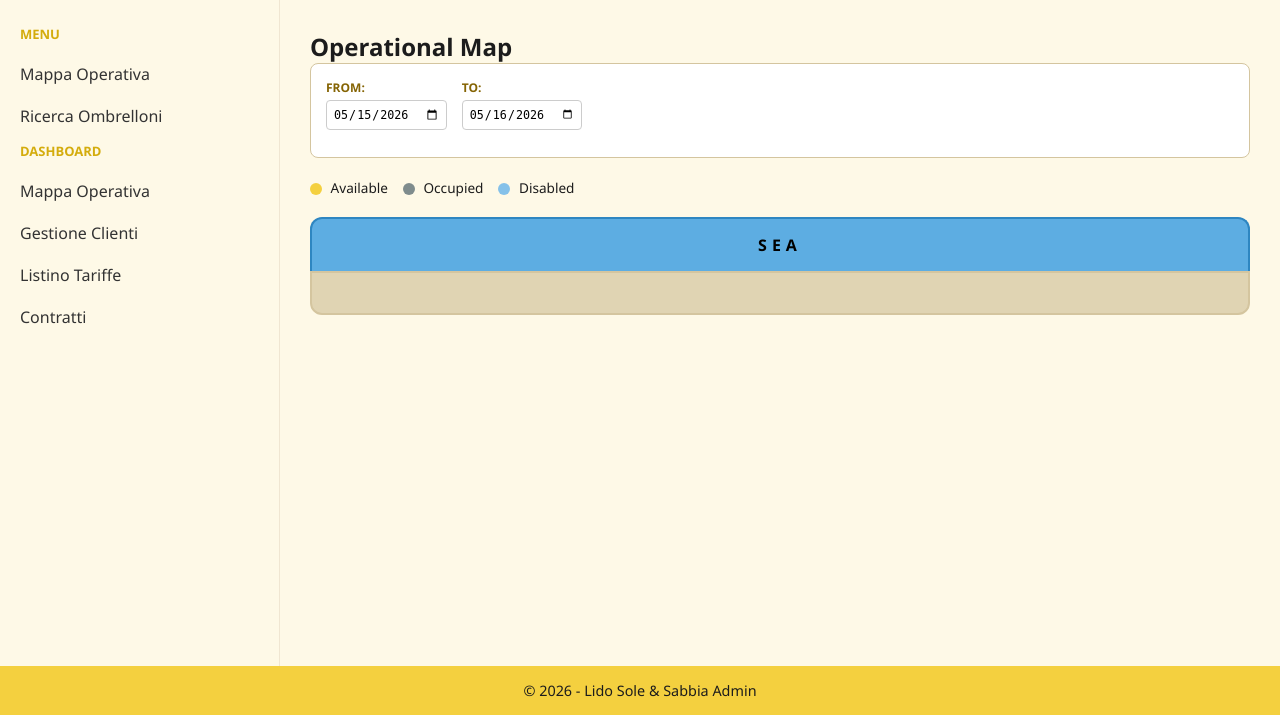
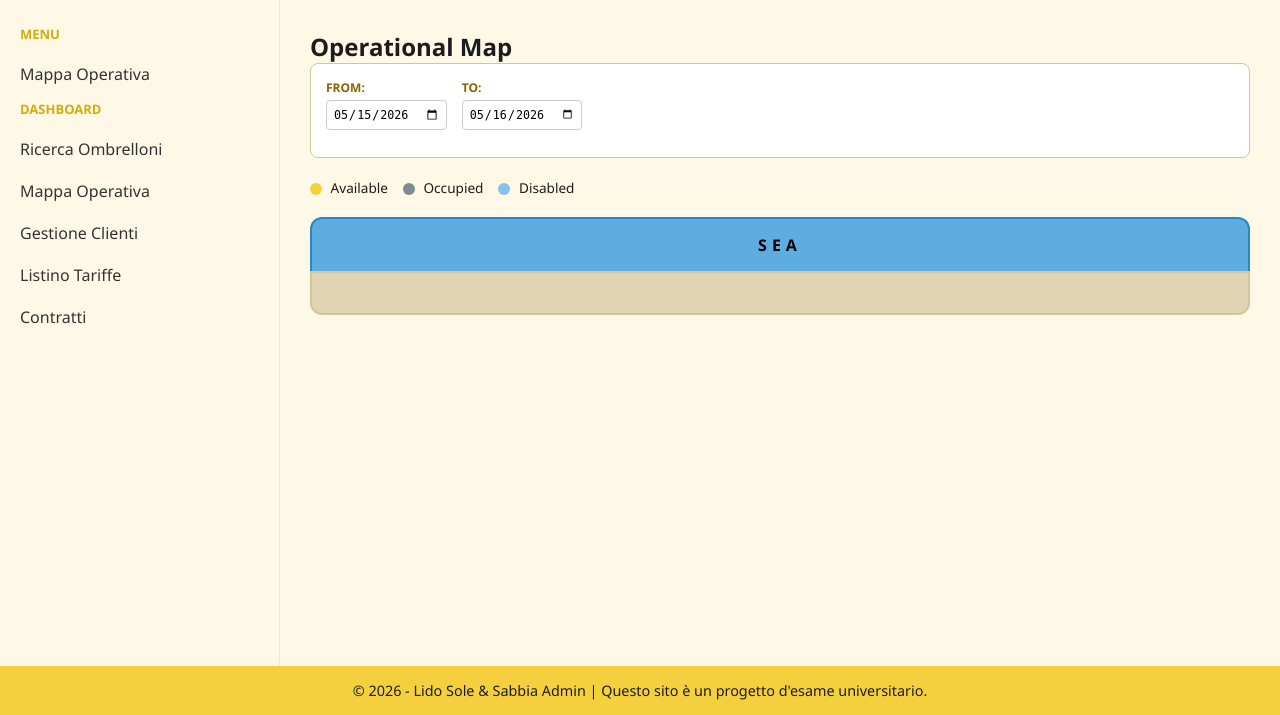
Before and after one commit to s-stasi/progetto_programmazione_web, a PHP site: page /index.php in a window 1280 px wide. Shown: the part 85-800 px from the top of the page. Run offline with PHP 8.4, Linux system fonts and the light colour scheme; data that the repository does not hold is empty.

Commit message:
footer
modifica del footer per indicare che il sito è un progetto universitario

```diff
--- a/interface/components/footer.php
+++ b/interface/components/footer.php
@@ -1,5 +1,5 @@
     <footer class="footer">
-      <p>&copy; 2026 - Lido Sole & Sabbia Admin</p>
+      <p>&copy; 2026 - Lido Sole & Sabbia Admin | Questo sito è un progetto d'esame universitario.</p>
     </footer>
   </div> </body>
 </html>
--- a/interface/components/sidebar.php
+++ b/interface/components/sidebar.php
@@ -3,12 +3,12 @@
     <h2>Menu</h2>
     <ul>
         <li><a href="index.php">Mappa Operativa</a></li>
-        <li><a href="ricerca_ombrelloni.php">Ricerca Ombrelloni</a></li>
         </ul>
 </div>
       <nav class="navigazione">
         <h2>Dashboard</h2>
         <ul>
+          <li><a href="ricerca_ombrelloni.php">Ricerca Ombrelloni</a></li>
           <li><a href="index.php" class="nav-link">Mappa Operativa</a></li>
           <li><a href="clienti.php" class="nav-link">Gestione Clienti</a></li>
           <li><a href="tariffe.php" class="nav-link">Listino Tariffe</a></li>
```
